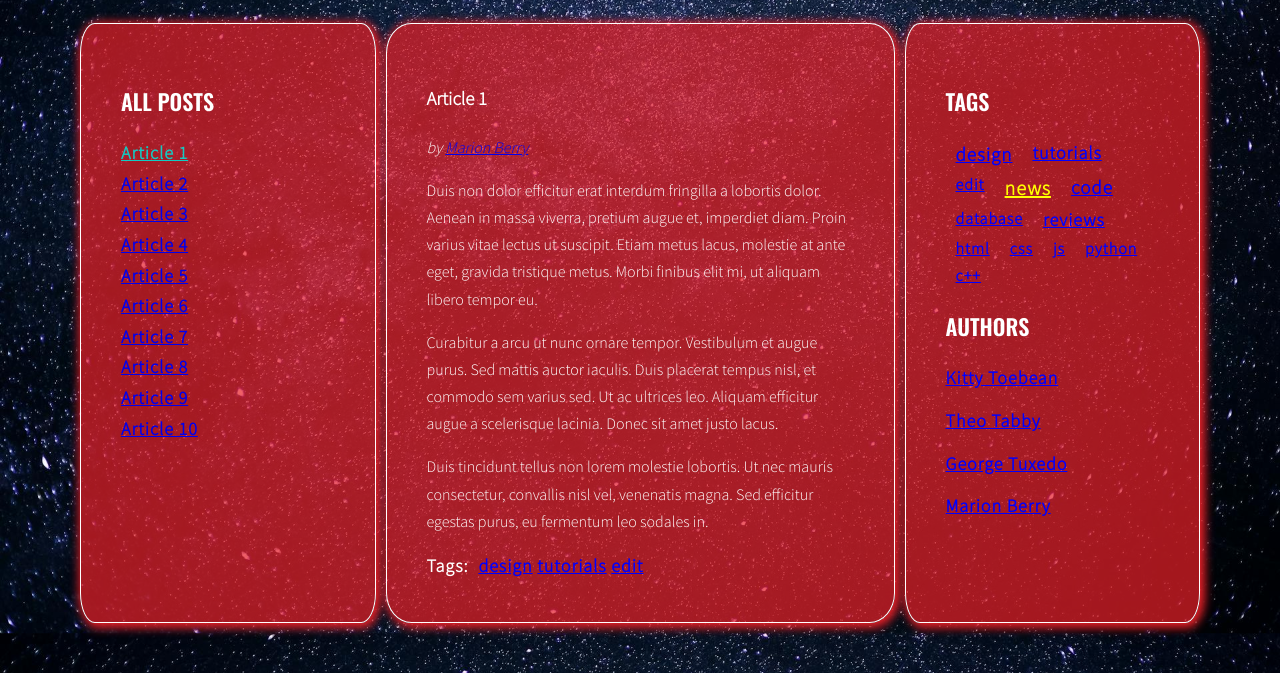
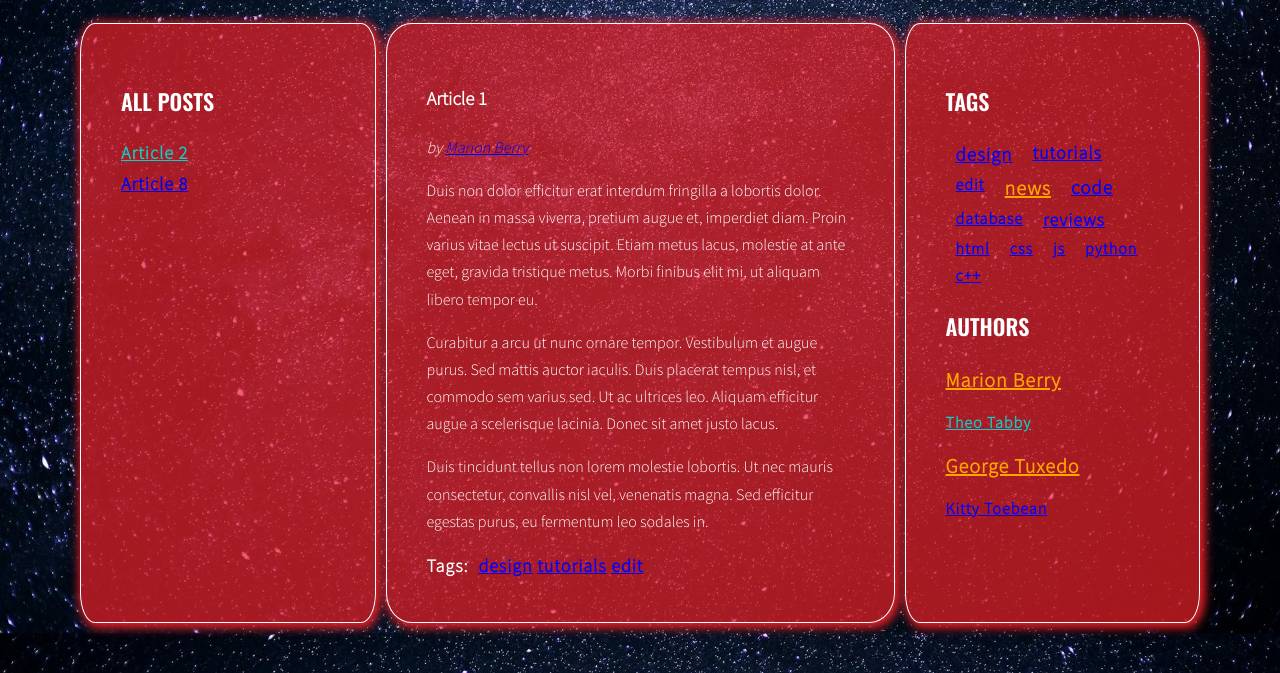
Before and after one commit to krystianblasiak/javascript-blog, a website: page index.html in a window 1280 px wide. Both pictures are taken after a click on the link "Theo Tabby". Shown: the part 220-893 px from the top of the page. Drawn offline with nearby package versions, Linux system fonts and the light colour scheme.

Commit message:
Change function generateAuthors and add function addClickListenersToAuthorsToRightColumn to file script.js

```diff
--- a/js/script.js
+++ b/js/script.js
@@ -7,6 +7,7 @@ const optArticleSelector = '.post',
     optArticleTagsSelector = ".post-tags .list",
     optArticleAuthorSelector = ".post-author",
     optTagsListSelector = ".tags.list",
+    optAuthorsListSelector = ".authors.list",
     optCloudClassCount = 5,
     optCloudClassPrefix = "tag-size-";
 
@@ -292,8 +293,10 @@ function addClickListenersToTagsRightColumn(){
 
 addClickListenersToTagsRightColumn();
 
+function generateAuthors(){
+    /* [NEW] create a new variable allAuthors with an empty object */
+    let allAuthors = {};
 
-function generateAuthors(){
     /* find all articles */
     const articles = document.querySelectorAll(optArticleSelector);
 
@@ -307,13 +310,46 @@ function generateAuthors(){
         const articleAuthor = article.getAttribute("data-author");
 
         /* generate HTML of the link */
-        const linkhtml = "by <a href='#author'><span>" + articleAuthor + "</span></a>";
+        const linkhtml = "by <a href='#author-" + articleAuthor.split(' ')[0] + "-" + articleAuthor.split(' ')[1] + "'><span>" + articleAuthor + "</span></a>";
+
+        /* [NEW] check if this link is NOT already in allAuthors */
+        if(!allAuthors.hasOwnProperty(articleAuthor)){
+
+            /* [NEW] add tag to allAuthors object */
+            allAuthors[articleAuthor] = 1
+
+        }
+        else {
+            allAuthors[articleAuthor] += 1;
+        }
 
         /* insert HTML of all the links into the author wrapper */
         wrapperAuthor.innerHTML = linkhtml;
 
     /* END LOOP: for every article: */
     }
+
+    /* [NEW] find list of authors in right column */
+    const tagList = document.querySelector(optAuthorsListSelector);
+
+    /* make new const named authorsParams variable */
+    const authorsParams = caluclateTagsParams(allAuthors);
+    console.log(authorsParams);
+
+    /* [NEW] create variable for all links to HTML code */
+    let allAuthorsHTML = '';
+
+    /* [NEW] START LOOP: for each tag in allAuthors */
+    for(let author in allAuthors){
+
+        /* [NEW] generate code of a link and it to allAuthorsHTML */
+        allAuthorsHTML += "<li><a href='#author-" + author.split(' ')[0] + "-" + author.split(' ')[1] + "' class='" + calculateTagClass(allAuthors[author], authorsParams) + "'>"+ author +"</a></li>";
+
+    /* [NEW] END LOOP: for each tag in allAuthors */
+    }
+
+    /* [NEW] add html from allTagsHTML to AuthorsList */
+    tagList.innerHTML = allAuthorsHTML;
 }
 
 generateAuthors();
@@ -326,7 +362,7 @@ function authorClickHandler(event){
     const clickedElement = this;
 
     /* find all author links with class active */
-    const links = document.querySelectorAll(optArticleAuthorSelector);
+    const links = document.querySelectorAll('a.active[href^="#author-"]');
 
     /* START LOOP: for each active author link */
     for(let link of links){
@@ -338,11 +374,11 @@ function authorClickHandler(event){
     }
 
     /* make new constant named "dataAuthor" and give it value data-author click element */
-    const dataAuthor = clickedElement.parentElement.parentElement.getAttribute("data-author");
+    const dataAuthor = clickedElement.getAttribute("href").split('-')[1] + " " + clickedElement.getAttribute("href").split('-')[2];
     console.log("author:" + dataAuthor);
 
     /* find all author links with data-author attribute equal to the "data-author" constant */
-    const linksDataAuthor = document.querySelectorAll(optArticleAuthorSelector + " a");
+    const linksDataAuthor = document.querySelectorAll("a[href='" + clickedElement.getAttribute("href") + "']");
     console.log("linksData: " + linksDataAuthor);
 
     /* START LOOP: for each found author link */
@@ -353,7 +389,6 @@ function authorClickHandler(event){
 
     /* END LOOP: for each found author link */
     }
-
 
     /* execute function "generateTitleLinks" with article selector as argument */
     generateTitleLinks("[data-author='" + dataAuthor + "']");
@@ -375,5 +410,18 @@ function addClickListenersToAuthors(){
 
 addClickListenersToAuthors();
 
+function addClickListenersToAuthorsToRightColumn(){
+    /* find all links to tags */
+    const linksToTags = document.querySelectorAll(".authors.list a");
 
-generateTagsRightColumn();
+    /* START LOOP: for each link */
+    for(let link of linksToTags){
+
+        /* add authorClickHandler as event listener for that link */
+        link.addEventListener("click", authorClickHandler);
+
+    /* END LOOP: for each link */
+    }
+}
+
+addClickListenersToAuthorsToRightColumn();
--- a/sass/style.scss
+++ b/sass/style.scss
@@ -114,30 +114,10 @@ body {
     a {
         font-weight: 600;
         letter-spacing: 1px;
-        color: blue;
         padding: 10px;
     }
 
-    .tag-size-5 {
-        font-size: 20px;
-        color: yellow;
-    }
 
-    .tag-size-4 {
-        font-size: 19px;
-    }
-
-    .tag-size-3 {
-        font-size: 18px;
-    }
-
-    .tag-size-2 {
-        font-size: 17px;
-    }
-
-    .tag-size-1 {
-        font-size: 16px;
-    }
 }
 
 /* Authors */
@@ -146,13 +126,16 @@ body {
     li {
         margin-bottom: 12px;
         a {
-            font-size: 18px;
             font-weight: 600;
             letter-spacing: 1px;
-            color: blue;
         }
         a:hover {
             padding: 15px;
+        }
+
+        .active {
+            font-weight: bold;
+            color: #12CBC4;
         }
     }
 }
@@ -190,6 +173,32 @@ body {
     }
 }
 
+/* Tag-size */
+.tag-size-5 {
+    font-size: 20px;
+    color: orange;
+}
+
+.tag-size-4 {
+    font-size: 19px;
+    color: blue;
+}
+
+.tag-size-3 {
+    font-size: 18px;
+    color: blue;
+}
+
+.tag-size-2 {
+    font-size: 17px;
+    color: blue;
+}
+
+.tag-size-1 {
+    font-size: 16px;
+    color: blue;
+}
+
 /* Media */
 
 @media (max-width: 767px){
```
Also changed, not shown: css/style.css, 1 other file.
